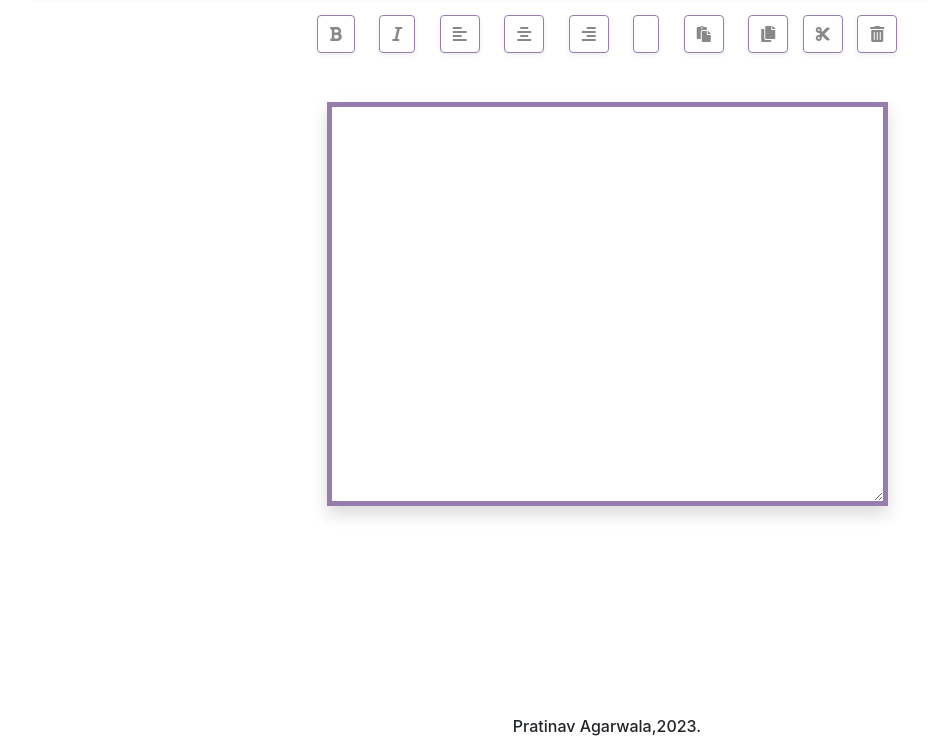
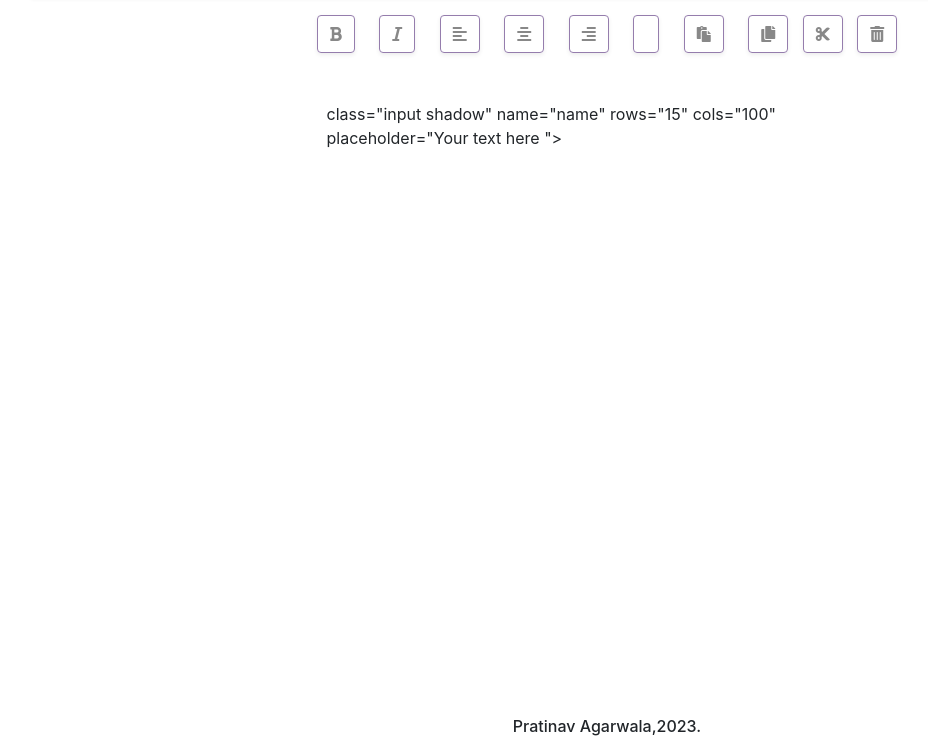
Before and after one commit to Pratinavagarwala/ComputerProject, a plain HTML site: page index.html in a window 1280 px wide. Shown: the part 131-875 px from the top of the page, without its empty margins (33-961 px from the left). Drawn offline with nearby package versions, Linux system fonts and the light colour scheme; some icons are missing.

Commit message:
Update index.html

```diff
--- a/index.html
+++ b/index.html
@@ -153,13 +153,13 @@
 			</div>
 			<div class="col-md-6 col-sm-9">
 				<div class="flex-box">
-					<textarea id="textarea1"
+<!-- 					<textarea id="textarea1" -->
 							class="input shadow"
 							name="name"
 							rows="15"
 							cols="100"
 							placeholder="Your text here ">
-					</textarea>
+<!-- 					</textarea> -->
 				</div>
 			</div>
 			<div class="col-md-3">
```
